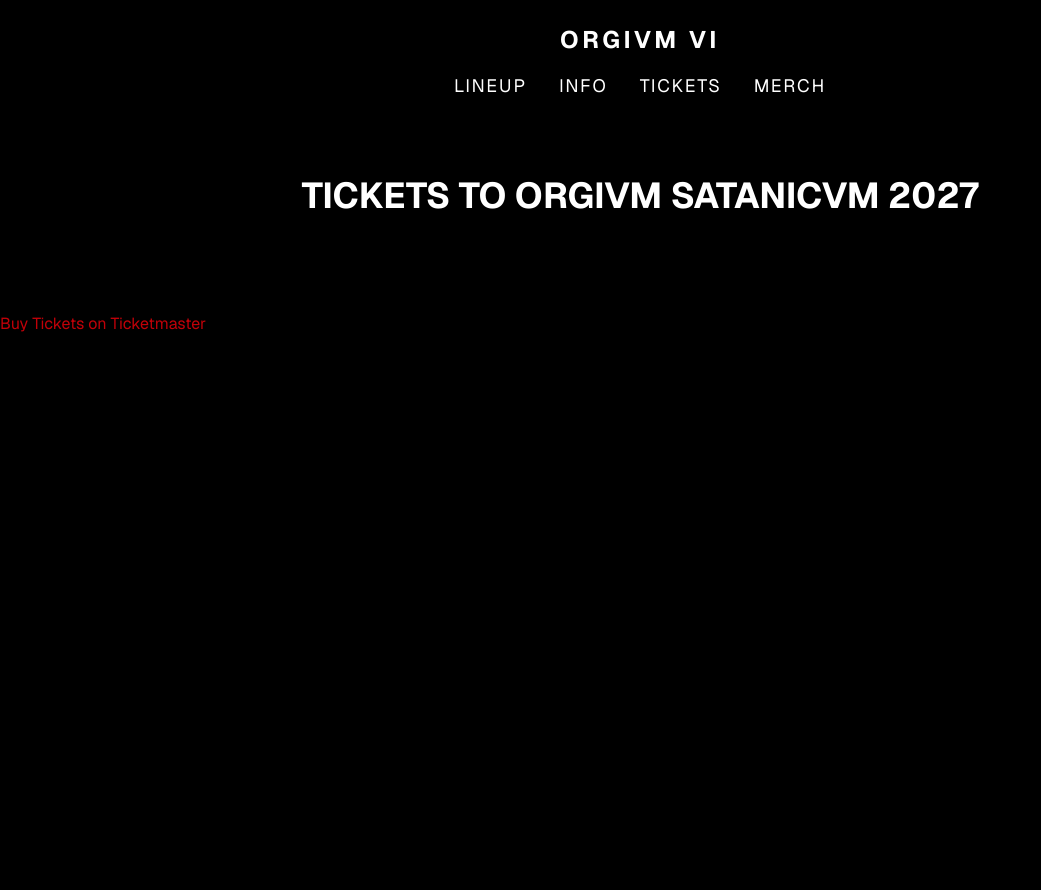
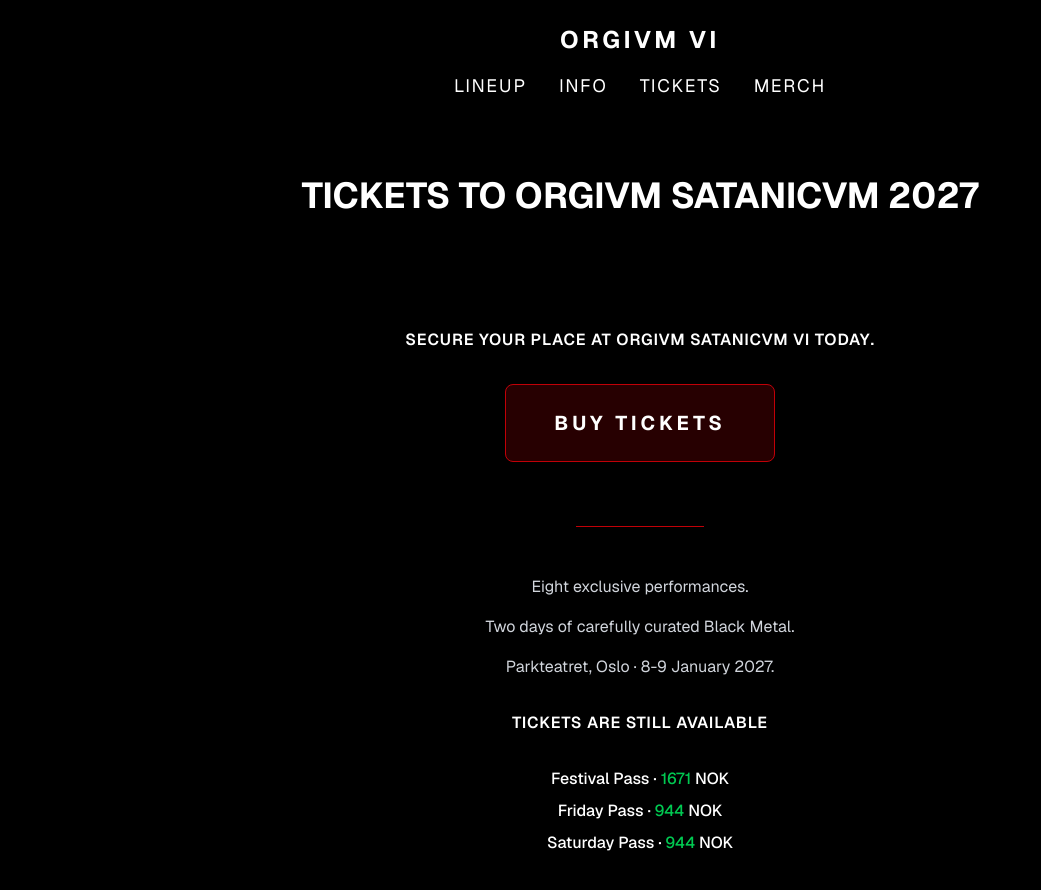
Before and after one commit to 1ar-2ar/Orgivm-2027, a Next.js app: page /tickets in a window 1280 px wide. Shown: the top 890 px of the page, without its empty margins (0-1041 px from the left). Before the commit the page ends 800 px from the top, so only its background shows below. Built offline with nearby package versions, Linux system fonts and the light colour scheme.

Commit message:
Finished tickets page

```diff
--- a/app/info/page.tsx
+++ b/app/info/page.tsx
@@ -37,7 +37,7 @@
           </p>
 
           <p className="text-gray-300">
-            Doors open: 18:00
+            Doors open: 19:00
           </p>
 
           <p className="text-gray-300">
@@ -51,7 +51,7 @@
   </h2>
 
   <a
-    href="https://www.ticketmaster.no/"
+    href="https://www.ticketmaster.no/search?q=orgivm+satanicvm"
     target="_blank"
     rel="noopener noreferrer"
     className="text-red-700 hover:text-red-500 transition-colors"
--- a/app/lineup/page.tsx
+++ b/app/lineup/page.tsx
@@ -20,7 +20,7 @@
 
       <section
         id="ulvesanger"
-        className="max-w-6xl mx-auto px-8 pb-24"
+        className="max-w-6xl mx-auto px-8 pb-24 scroll-mt-32"
       >
         <div
   className="
@@ -61,7 +61,7 @@
 
       <section
         id="nordjevel"
-        className="max-w-6xl mx-auto px-8 pb-24"
+        className="max-w-6xl mx-auto px-8 pb-24 scroll-mt-32"
       >
         <div
   className="
@@ -74,7 +74,7 @@
   <div className="grid md:grid-cols-2 gap-12 items-center">
 
           <Image
-            src="/images/bands/Nordjevellineup.jpg"
+            src="/images/bands/Nordjevel1.jpg"
             alt="FEN"
             width={450}
             height={300}
@@ -104,7 +104,7 @@
 
       <section
         id="fen"
-        className="max-w-6xl mx-auto px-8 pb-24"
+        className="max-w-6xl mx-auto px-8 pb-24 scroll-mt-32"
       >
         <div
   className="
@@ -117,7 +117,7 @@
   <div className="grid md:grid-cols-2 gap-12 items-center">
 
           <Image
-            src="/images/bands/fenlineup.jpg"
+            src="/images/bands/fen.jpg"
             alt="FEN"
             width={450}
             height={300}
@@ -145,7 +145,7 @@
 
       <section
         id="askeregn"
-        className="max-w-6xl mx-auto px-8 pb-24"
+        className="max-w-6xl mx-auto px-8 pb-24 scroll-mt-32"
       >
         <div
   className="
@@ -158,7 +158,7 @@
   <div className="grid md:grid-cols-2 gap-12 items-center">
 
           <Image
-            src="/images/bands/Askeregnlineup.jpg"
+            src="/images/bands/Askeregn.jpg"
             alt="ASKEREGN"
             width={450}
             height={300}
@@ -191,8 +191,8 @@
 </section>
 
       <section
-        id="dødheimsgard"
-        className="max-w-6xl mx-auto px-8 pb-24"
+        id="dhg"
+        className="max-w-6xl mx-auto px-8 pb-24 scroll-mt-32"
       >
         <div
   className="
@@ -205,7 +205,7 @@
   <div className="grid md:grid-cols-2 gap-12 items-center">
 
           <Image
-            src="/images/bands/Ulvesanger og DHG.jpg"
+            src="/images/bands/DHG.jpg"
             alt="DØDHEIMSGARD"
             width={450}
             height={300}
@@ -233,7 +233,7 @@
 
       <section
         id="mortem"
-        className="max-w-6xl mx-auto px-8 pb-24"
+        className="max-w-6xl mx-auto px-8 pb-24 scroll-mt-32"
       >
         <div
   className="
@@ -246,7 +246,7 @@
   <div className="grid md:grid-cols-2 gap-12 items-center">
 
           <Image
-            src="/images/bands/Mortemlineup.jpg"
+            src="/images/bands/Mortem.jpg"
             alt="MORTEM"
             width={450}
             height={300}
@@ -276,7 +276,7 @@
 
       <section
         id="avrak"
-        className="max-w-6xl mx-auto px-8 pb-24"
+        className="max-w-6xl mx-auto px-8 pb-24 scroll-mt-32"
       >
         <div
   className="
@@ -289,7 +289,7 @@
   <div className="grid md:grid-cols-2 gap-12 items-center">
 
           <Image
-            src="/images/bands/Avraklineup.jpg"
+            src="/images/bands/Avrak.jpg"
             alt="AVRAK"
             width={450}
             height={300}
@@ -319,7 +319,7 @@
 
       <section
         id="abduction"
-        className="max-w-6xl mx-auto px-8 pb-24"
+        className="max-w-6xl mx-auto px-8 pb-24 scroll-mt-32"
       >
         <div
   className="
@@ -332,7 +332,7 @@
   <div className="grid md:grid-cols-2 gap-12 items-center">
 
           <Image
-            src="/images/bands/Abductionlineup.jpg"
+            src="/images/bands/Abduction.png"
             alt="Abduction"
             width={450}
             height={300}
--- a/app/tickets/page.tsx
+++ b/app/tickets/page.tsx
@@ -1,25 +1,84 @@
+import Link from "next/link";
+
 export default function TicketsPage() {
   return (
+    <main className="min-h-screen bg-black text-white pt-20">
+      <section className="mb-16 text-center">
 
-    <main className="min-h-screen bg-black text-white pt-20">
-    <section className="mb-16">
-
-
-<section className="py-24 text-center">
+        <section className="py-24">
           <h1 className="text-3xl md:text-4xl font-bold uppercase">
             Tickets to Orgivm Satanicvm 2027
           </h1>
         </section>
-  <a
+
+         <p className="text-white font-semibold mt-4 uppercase tracking-wider">
+  Secure your place at Orgivm Satanicvm VI today.
+</p>
+
+        <Link
           href="https://www.ticketmaster.no/search?q=orgivm+satanicvm"
           target="_blank"
           rel="noopener noreferrer"
-    className="text-red-700 hover:text-red-500 transition-colors"
+          className="
+            inline-block
+            mt-8
+            border
+            border-red-700
+            bg-red-700/20
+            hover:bg-red-700
+            text-white
+            text-xl
+            font-bold
+            uppercase
+            tracking-[0.2em]
+            px-12
+            py-6
+            rounded-lg
+            transition-all
+            duration-300
+          "
         >
-    Buy Tickets on Ticketmaster
-  </a>
+          BUY TICKETS
+        </Link>
+
+<div className="max-w-3xl mx-auto mt-16 text-center">
+
+  <div className="w-32 h-px bg-red-700 mx-auto mt-12 mb-12"></div>
+
+  <p className="text-gray-300">
+    Eight exclusive performances.
+  </p>
+
+  <p className="text-gray-300 mt-4">
+    Two days of carefully curated Black Metal.
+  </p>
+
+  <p className="text-gray-300 mt-4">
+    Parkteatret, Oslo · 8-9 January 2027.
+  </p>
+
+  <p className="text-white font-semibold mt-8 uppercase tracking-wider">
+  Tickets Are Still Available
+</p>
+
+
+</div>
+
+<div className="mt-8 space-y-2">
+  <p className="text-white font-medium">
+    Festival Pass · <span className="text-green-500">1671</span> NOK
+  </p>
+
+  <p className="text-white font-medium">
+    Friday Pass · <span className="text-green-500">944</span> NOK
+  </p>
+
+  <p className="text-white font-medium">
+    Saturday Pass · <span className="text-green-500">944</span> NOK
+  </p>
+</div>
+
       </section>
-
     </main>
   );
 }
--- a/components/Hero.tsx
+++ b/components/Hero.tsx
@@ -13,8 +13,8 @@
           <Image
             src="/images/logo/orgivm logo rød.png"
             alt="Orgivm VI"
-            width={900}
-            height={400}
+            width={700}
+            height={300}
             className="w-full max-w-4xl"
           />
         </div>
@@ -28,14 +28,14 @@
         </p>
         <div className="mt-10 flex justify-center gap-6">
   <a
-    href="#tickets"
+    href="/tickets"
     className="rounded border border-red-800 bg-black/60 px-6 py-3 uppercase tracking-wider text-white transition duration-300 hover:border-red-950 hover:bg-red-600"
   >
     Buy Tickets
   </a>
 
   <a
-    href="#lineup"
+    href="/lineup"
     className="rounded border border-red-800 bg-black/60 px-6 py-3 uppercase tracking-wider text-white transition duration-300 hover:border-red-950 hover:bg-red-600"
   >
     See Lineup
--- a/components/LineupPreview.tsx
+++ b/components/LineupPreview.tsx
@@ -17,13 +17,24 @@
 
 const bandImages = {
   ULVESANGER: "/images/bands/Ulvesanger og DHG.jpg",
-  NORDJEVEL: "/images/bands/Nordjevel1.jpg",
-  FEN: "/images/bands/Fen.jpg",
-  ASKEREGN: "/images/bands/Askeregn.jpg",
+  NORDJEVEL: "/images/bands/Nordjevellineup.jpg",
+  FEN: "/images/bands/Fenlineup.jpg",
+  ASKEREGN: "/images/bands/Askeregnlineup.jpg",
   DØDHEIMSGARD: "/images/bands/Ulvesanger og DHG.jpg",
-  MORTEM: "/images/bands/Mortem.jpg",
-  AVRAK: "/images/bands/avrak.jpg",
-  ABDUCTION: "/images/bands/Abduction.png",
+  MORTEM: "/images/bands/Mortemlineup.jpg",
+  AVRAK: "/images/bands/avraklineup.jpg",
+  ABDUCTION: "/images/bands/Abductionlineup.jpg",
+};
+
+const bandLinks = {
+  ULVESANGER: "ulvesanger",
+  NORDJEVEL: "nordjevel",
+  FEN: "fen",
+  ASKEREGN: "askeregn",
+  DØDHEIMSGARD: "dhg",
+  MORTEM: "mortem",
+  AVRAK: "avrak",
+  ABDUCTION: "abduction",
 };
 
 export default function LineupPreview() {
@@ -85,7 +96,7 @@
 </>
           )}
           <Link
-          href={`/lineup#${band.toLowerCase()}`}
+          href={`/lineup#${bandLinks[band]}`}
 
             className="
               relative
@@ -152,7 +163,7 @@
           )}
 
           <Link
-            href={`/lineup#${band.toLowerCase()}`}
+            href={`/lineup#${bandLinks[band]}`}
             className="
                relative
                z-10
```
Lines whose indentation alone changed are shown as unchanged.
